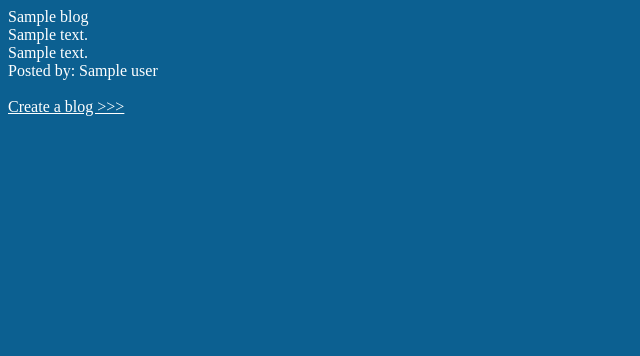
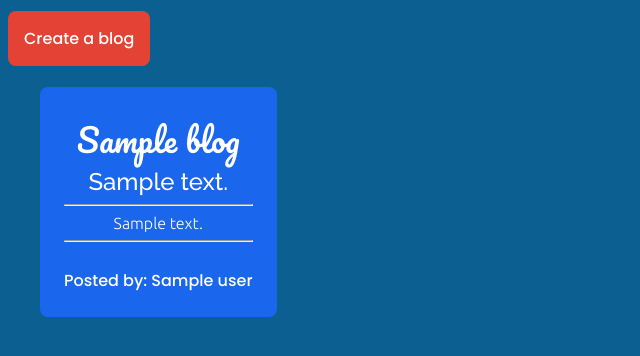
Before and after one commit to awesomearjun/CS50-final-project, a Flask app: template templates/viewblogs.html in a window 1280 px wide. Shown: the top 356 px of the page, without its empty margins (0-640 px from the left). Run offline with Flask 3, Linux system fonts and the light colour scheme; the template is opened without the code that fills it: most values are stand-ins (such as "Sample title", 1, 10 or a date in 2020).

Commit message:
Styled viewblogs

```diff
--- a/static/css/viewblogs.css
+++ b/static/css/viewblogs.css
@@ -1,3 +1,50 @@
+@import url('https://fonts.googleapis.com/css2?family=Kalam:wght@700&display=swap');
+@import url('https://fonts.googleapis.com/css2?family=Raleway:wght@500&display=swap');
+@import url('https://fonts.googleapis.com/css2?family=Pacifico&display=swap');
+@import url('https://fonts.googleapis.com/css2?family=Poppins:wght@500&display=swap');
+@import url('https://fonts.googleapis.com/css2?family=Ubuntu:wght@300&display=swap');
+
 * {
     color: white;
 }
+
+.blog {
+    display: inline-block;
+    margin-left: 2rem;
+    background-color: #1a67ed;
+    margin-bottom: 2rem;
+    border-radius: 0.5rem;
+    padding: 1.5rem;
+    text-align: center;
+}
+
+.blog .title {
+    font-size: 2rem;
+    font-family: 'Pacifico', cursive;
+}
+
+.blog .description {
+    font-size: 1.5rem;
+    font-family: 'Raleway', sans-serif;
+}
+
+.blog .content {
+    font-family: 'Ubuntu', sans-serif;
+}
+
+.blog .author {
+    font-family: 'Poppins', sans-serif;
+}
+
+a {
+    text-decoration: none;
+    background-color: #E34234;
+    padding: 1rem;
+    border-radius: 0.5rem;
+    font-family: 'Poppins', sans-serif;
+    transition: 0.45s;
+}
+
+a:hover {
+    background-color: #b84035;
+}
--- a/templates/viewblogs.html
+++ b/templates/viewblogs.html
@@ -11,16 +11,20 @@
 </head>
 
 <body>
+    <br>
+    <a href="/createblogs">Create a blog</a>
+    <br><br><br>
     {% for blog in data %}
     <div class="blog">
         <div class="title">{{ blog["title"] }}</div>
         <div class="description">{{ blog["description"] }}</div>
+        <hr>
         <div class="content">{{ blog["content"] }}</div>
+        <hr>
+        <br>
         <div class="author">Posted by: {{ blog["user"] }}</div>
-        <br>
     </div>
     {% endfor %}
-    <a href="/createblogs">Create a blog &#62;&#62;&#62;</a>
 </body>
 
 </html>
```
